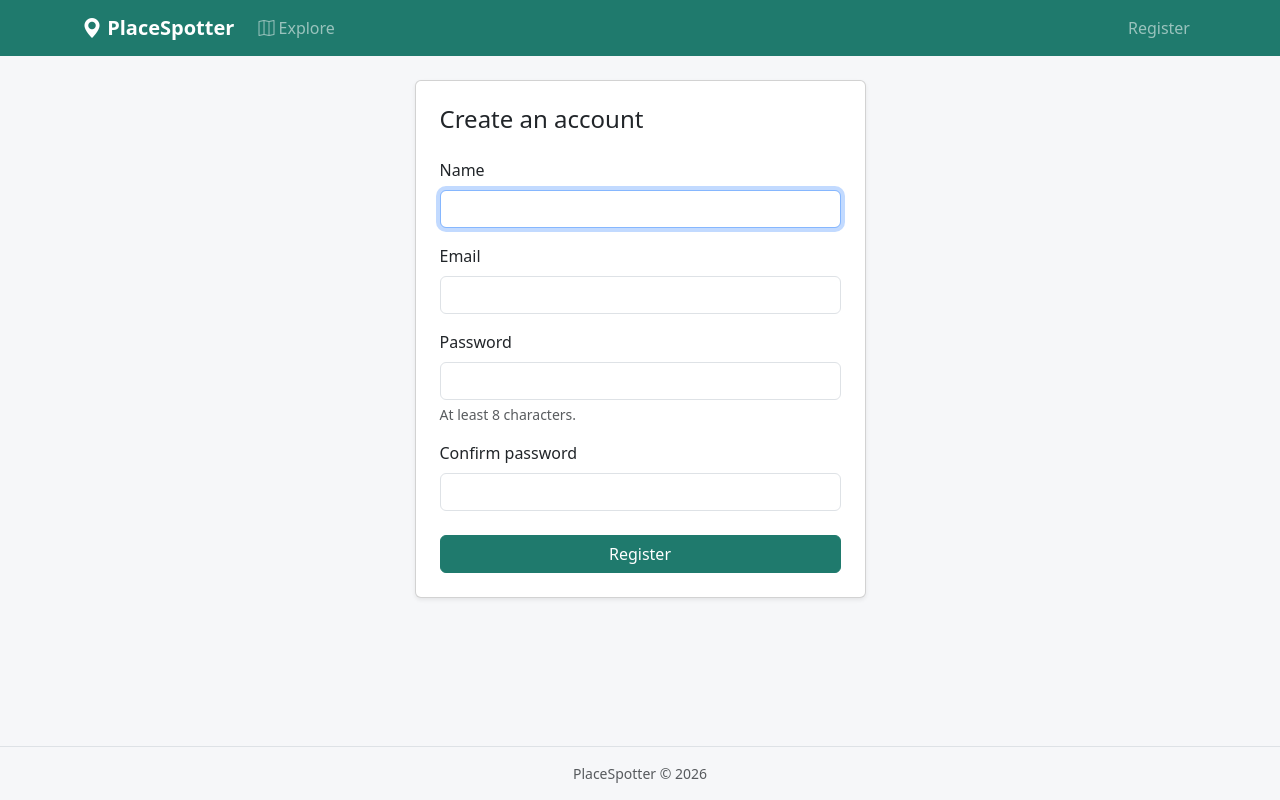
After one commit to LinNyiAungWlv/PlaceSpotter, a Laravel app: template resources/views/auth/register.blade.php in a window 1280 px wide. The commit adds this page. Run offline with Laravel 12, Linux system fonts and the light colour scheme; the template is opened without the code that fills it, so the values that code supplies are empty.

Commit message:
Add user registration

```diff
--- /dev/null
+++ b/resources/views/auth/register.blade.php
@@ -0,0 +1,59 @@
+@extends('layouts.app')
+
+@section('title', 'Register')
+
+@section('content')
+<div class="row justify-content-center">
+    <div class="col-md-6 col-lg-5">
+        <div class="card shadow-sm">
+            <div class="card-body p-4">
+                <h1 class="h4 mb-4">Create an account</h1>
+
+                <form method="POST" action="{{ route('register') }}" novalidate>
+                    @csrf
+
+                    <div class="mb-3">
+                        <label for="name" class="form-label">Name</label>
+                        <input type="text" id="name" name="name" value="{{ old('name') }}"
+                               class="form-control @error('name') is-invalid @enderror"
+                               autocomplete="name" required autofocus>
+                        @error('name')
+                            <div class="invalid-feedback">{{ $message }}</div>
+                        @enderror
+                    </div>
+
+                    <div class="mb-3">
+                        <label for="email" class="form-label">Email</label>
+                        <input type="email" id="email" name="email" value="{{ old('email') }}"
+                               class="form-control @error('email') is-invalid @enderror"
+                               autocomplete="email" required>
+                        @error('email')
+                            <div class="invalid-feedback">{{ $message }}</div>
+                        @enderror
+                    </div>
+
+                    <div class="mb-3">
+                        <label for="password" class="form-label">Password</label>
+                        <input type="password" id="password" name="password"
+                               class="form-control @error('password') is-invalid @enderror"
+                               autocomplete="new-password" required>
+                        @error('password')
+                            <div class="invalid-feedback">{{ $message }}</div>
+                        @else
+                            <div class="form-text">At least 8 characters.</div>
+                        @enderror
+                    </div>
+
+                    <div class="mb-4">
+                        <label for="password_confirmation" class="form-label">Confirm password</label>
+                        <input type="password" id="password_confirmation" name="password_confirmation"
+                               class="form-control" autocomplete="new-password" required>
+                    </div>
+
+                    <button type="submit" class="btn btn-brand w-100">Register</button>
+                </form>
+            </div>
+        </div>
+    </div>
+</div>
+@endsection
--- a/resources/views/partials/navbar.blade.php
+++ b/resources/views/partials/navbar.blade.php
@@ -17,6 +17,22 @@
                     </a>
                 </li>
             </ul>
+
+            <ul class="navbar-nav ms-auto">
+                @auth
+                    <li class="nav-item">
+                        <span class="navbar-text text-white">
+                            <i class="bi bi-person-circle"></i> {{ auth()->user()->name }}
+                        </span>
+                    </li>
+                @else
+                    <li class="nav-item">
+                        <a class="nav-link {{ request()->routeIs('register') ? 'active' : '' }}" href="{{ route('register') }}">
+                            Register
+                        </a>
+                    </li>
+                @endauth
+            </ul>
         </div>
     </div>
 </nav>
--- a/routes/web.php
+++ b/routes/web.php
@@ -1,5 +1,10 @@
 <?php
 
+use App\Http\Controllers\Auth\RegisterController;
 use Illuminate\Support\Facades\Route;
 
 Route::view('/', 'home')->name('home');
+
+// registration
+Route::get('/register', [RegisterController::class, 'create'])->name('register');
+Route::post('/register', [RegisterController::class, 'store']);
```
Also changed, not shown: app/Http/Controllers/Auth/RegisterController.php (added, +35 -0 lines).
